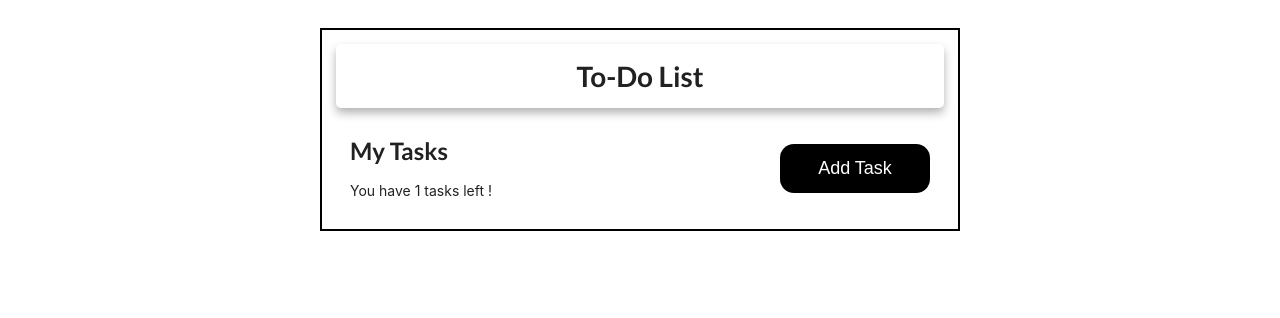
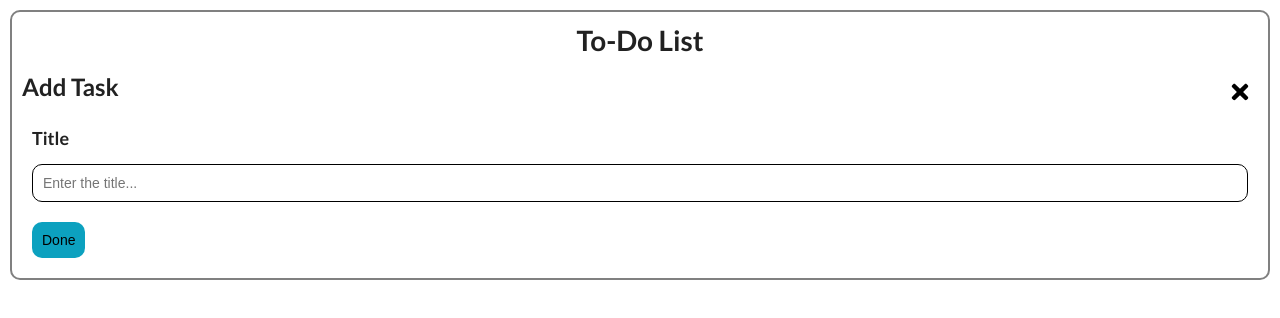
Before and after one commit to shreyasmhade/React-Project, a React (Create React App) app: page / in a window 1280 px wide. Both pictures are taken after a click on the button "Add Task". Shown: the top 318 px of the page. Built offline with nearby package versions, Linux system fonts and the light colour scheme; the HTML template or start-up script is replaced by a standard one.

Commit message:
Completed work of Add a Task and Dispaly Task List

```diff
--- a/package.json
+++ b/package.json
@@ -3,12 +3,17 @@
   "version": "0.1.0",
   "private": true,
   "dependencies": {
+    "@fortawesome/fontawesome-svg-core": "^7.0.0",
+    "@fortawesome/free-solid-svg-icons": "^7.0.0",
+    "@fortawesome/react-fontawesome": "^0.2.3",
     "@testing-library/dom": "^10.4.1",
     "@testing-library/jest-dom": "^6.6.4",
     "@testing-library/react": "^16.3.0",
     "@testing-library/user-event": "^13.5.0",
     "react": "^19.1.1",
     "react-dom": "^19.1.1",
+    "react-icons": "^5.5.0",
+    "react-router-dom": "^7.8.1",
     "react-scripts": "5.0.1",
     "web-vitals": "^2.1.4"
   },
--- a/src/App.css
+++ b/src/App.css
@@ -1,29 +1,69 @@
-.container{
-  justify-self: center;
-  padding: 1rem;
-  margin: 2rem;
-  border: 2px solid black;
-  width: 80vh;
+/* TaskList */
+.task-list-container{
+  padding: 10px;
+  margin: 10px;
+  border: 2px solid gray;
+  border-radius: 10px;
+}
+.list-container{
+  margin-top: 20px;
+  padding: 5px;
+}
+.empty-msg{
+  text-align: center;
 }
 .heading{
   text-align: center;
-  padding: 1rem;
-  border-radius: 5px;
-  box-shadow:0px 5px 10px rgba(0,0,0,0.3) ;
 }
-.my-task{
-  padding: 1rem;
+.task-list-content{
   display: flex;
   justify-content: space-between;
-  align-items: center;
 }
 .add-task-btn{
-  padding: 1rem;
+  padding: 15px;
+  border: none;
+  border-radius: 10px;
   font-size: large;
-  width: 150px;
-  background-color: #000000;
-  color: #ffff;
-  border: none;
-  border-radius: 1rem;
+  background-color: #0d6efd;
   cursor: pointer;
 }
+
+/* TaskForm */
+.task-form{
+  padding: 10px;
+  display: flex;
+  flex-direction: column;
+}
+.form-header{
+  display: flex;
+  flex-direction: row;
+  justify-content: space-between;
+}
+.input-element{
+  padding: 10px;
+  border: 1px solid #000;
+  border-radius: 10px;
+}
+.exit-btn{
+  border: none;
+  background-color: transparent;
+  font-size:x-large;
+  cursor:pointer;
+}
+.submit-btn{
+  padding: 10px;
+  cursor: pointer;
+  border: none;
+  border-radius: 10px;
+  background-color: #0ca1bf;
+}
+
+/* TaskCard */
+.card-container{
+  padding: 10px;
+  border: 1px solid #000;
+  border-radius: 10px;
+  margin: 10px;
+  display: flex;
+  justify-content: space-between;
+}
--- a/src/App.js
+++ b/src/App.js
@@ -1,12 +1,11 @@
 import './App.css';
 import React from 'react';
-import MyTask from './components/props';
+import TaskList from './components/TaskList';
 function App() {
 
   return (
-    <div class="container">
-      <h1 class="heading">To-Do List</h1>
-      <MyTask taskCount="0"/>
+    <div>
+      <TaskList />
     </div>
   )
 }
--- /dev/null
+++ b/src/components/TaskCard.jsx
@@ -0,0 +1,21 @@
+import React from 'react'
+import { FaTrash ,FaEdit } from "react-icons/fa";
+function TaskCard({task}) {
+  return (
+    <div >
+        <div className='card-container'>
+
+        <div>
+            <input type="checkbox" />
+            <h3>{task.title}</h3>
+        </div>
+        <div>
+            <button><FaEdit /></button>
+            <button><FaTrash /></button>
+        </div>
+        </div>
+    </div>
+  )
+}
+
+export default TaskCard;
--- /dev/null
+++ b/src/components/TaskForm.jsx
@@ -0,0 +1,39 @@
+import React, {useState} from 'react'
+import { FaTimes } from "react-icons/fa";
+
+function TaskForm({exitBtn ,onSubmit}) {
+    const [title,setTitle] = useState('')
+    const handleSubmit =(e)=>{
+        e.preventDefault()
+        const newTask ={title}
+        onSubmit(newTask)
+        setTitle('')
+    }
+  return (
+    <div>
+        <div className='form-header'>
+                <h2>Add Task</h2>
+                <button className='exit-btn' onClick={exitBtn}>
+                    <FaTimes />
+                </button>
+            </div>
+        <form className='task-form' onSubmit={handleSubmit}>
+            <h3>Title</h3>
+            <input type='text' className='input-element' placeholder='Enter the title...'
+            value={title}
+            onChange={(e) => setTitle(e.target.value)}
+            required/>
+            {/* <h3>Discription</h3>
+            <textarea />
+            <h3>Deadline</h3>
+            <input type='date'/> */}
+            <br></br>
+            <div>
+                <button className='submit-btn' type='submit'>Done</button>
+            </div>
+        </form>
+    </div>
+  )
+}
+
+export default TaskForm;
--- /dev/null
+++ b/src/components/TaskList.jsx
@@ -0,0 +1,55 @@
+import React, {useState} from 'react'
+import TaskForm from './TaskForm';
+import TaskCard from './TaskCard';
+function TaskList() {
+    const [taskCount, setTaskCount] = useState(0);
+    const [showTaskForm, setShowTaskForm] = useState(false)
+    const [tasks ,setTasks] = useState([]);
+    const openTaskForm =()=>{
+        setShowTaskForm(true);
+    }
+    const closeTaskForm =()=>{
+        setShowTaskForm(false);
+    }
+    const formSubmited =(task)=>{
+        setTaskCount(taskCount+1);
+        setShowTaskForm(false);
+        setTasks([...tasks, task]);
+    }
+  return (
+    <div>
+        <div className='task-list-container'>
+            <h1 className='heading'>To-Do List</h1>
+
+            {/* Used Ternary operator to display TaskForm */}
+            {
+            showTaskForm ? (<TaskForm exitBtn={closeTaskForm} onSubmit={formSubmited}/>):(<div>
+                <div className='task-list-content'>
+                <div>
+                    <h2>My tasks</h2>
+                    <p>You have added {taskCount} task !</p>
+                </div>
+                <div>
+                    <button className='add-task-btn' onClick={openTaskForm}>Add Task</button>
+                </div>
+            </div>
+            <div className='list-container'>
+
+                {/* Used Ternary operator to display TaskAdded */}
+                {
+                taskCount===0 ?
+                (<h3 className='empty-msg'>Add your Tasks !</h3>):
+                (<div>{tasks.map((task,index)=>(
+                    <TaskCard key={index} task={task}/>
+                ))}</div>)
+                }
+
+            </div>
+            </div>)
+            }
+        </div>
+    </div>
+  )
+}
+
+export default TaskList;
--- a/src/components/props.js
+++ /dev/null
@@ -1,20 +0,0 @@
-import React, {useState} from 'react'
-
-function MyTask(props) {
-    const [taskCount, setCount] = useState(0)
-    const increment =()=>{
-        setCount(taskCount + 1);
-    }
-
-  return (
-    <div class="my-task">
-        <div>
-          <h2>My Tasks</h2>
-          <p>You have {taskCount} tasks left !</p>
-        </div>
-        <button className="add-task-btn" onClick={increment}>Add Task</button>
-      </div>
-  )
-}
-
-export default MyTask ;
```
Also changed, not shown: src/components/TaskBox.js (deleted, +0 -9 lines), 1 other file (tests, documents, lock files or other folders).
